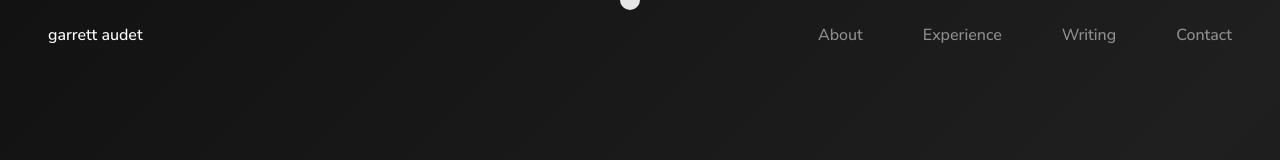
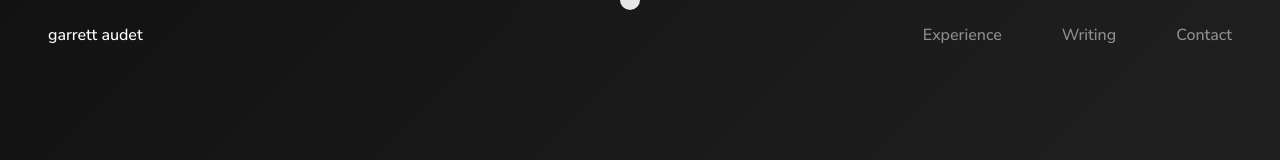
Before and after one commit to GarrettAudet/PersonalWebsite, a React (Create React App) app: page / in a window 1280 px wide. Shown: the top 160 px of the page. Built offline with nearby package versions, Linux system fonts and the light colour scheme; a web font is replaced by a local one.

Commit message:
Removed About Link from Home webpage of website

```diff
--- a/src/Header/Header.js
+++ b/src/Header/Header.js
@@ -44,7 +44,6 @@ function Header({ scrollToSection, experienceRef, contactRef }) {
                 <span className="first-name" data-value="garrettaudet.com">garrett audet</span>
             </div>
             <div className="header-right">
-                <a href="https://garrett-audet.medium.com/">About</a>
                 <a href="#experience" onClick={() => scrollToSection(experienceRef)}>Experience</a>
                 <a href="https://garrett-audet.medium.com/">Writing</a>
                 <a href="#contact" onClick={() => scrollToSection(contactRef)}>Contact</a>
```
Also changed, not shown: 11 other files (tests, documents, lock files or other folders).
